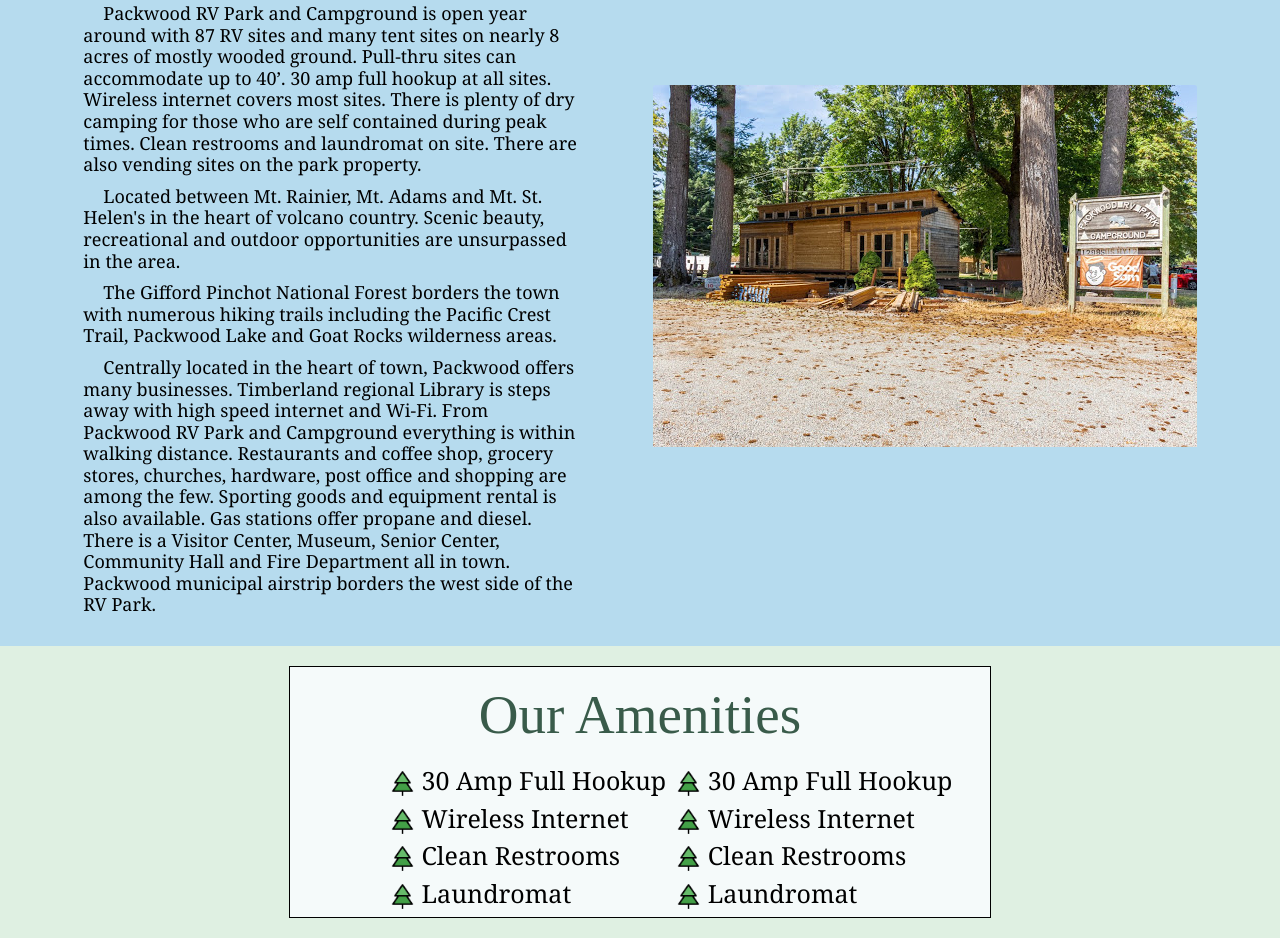
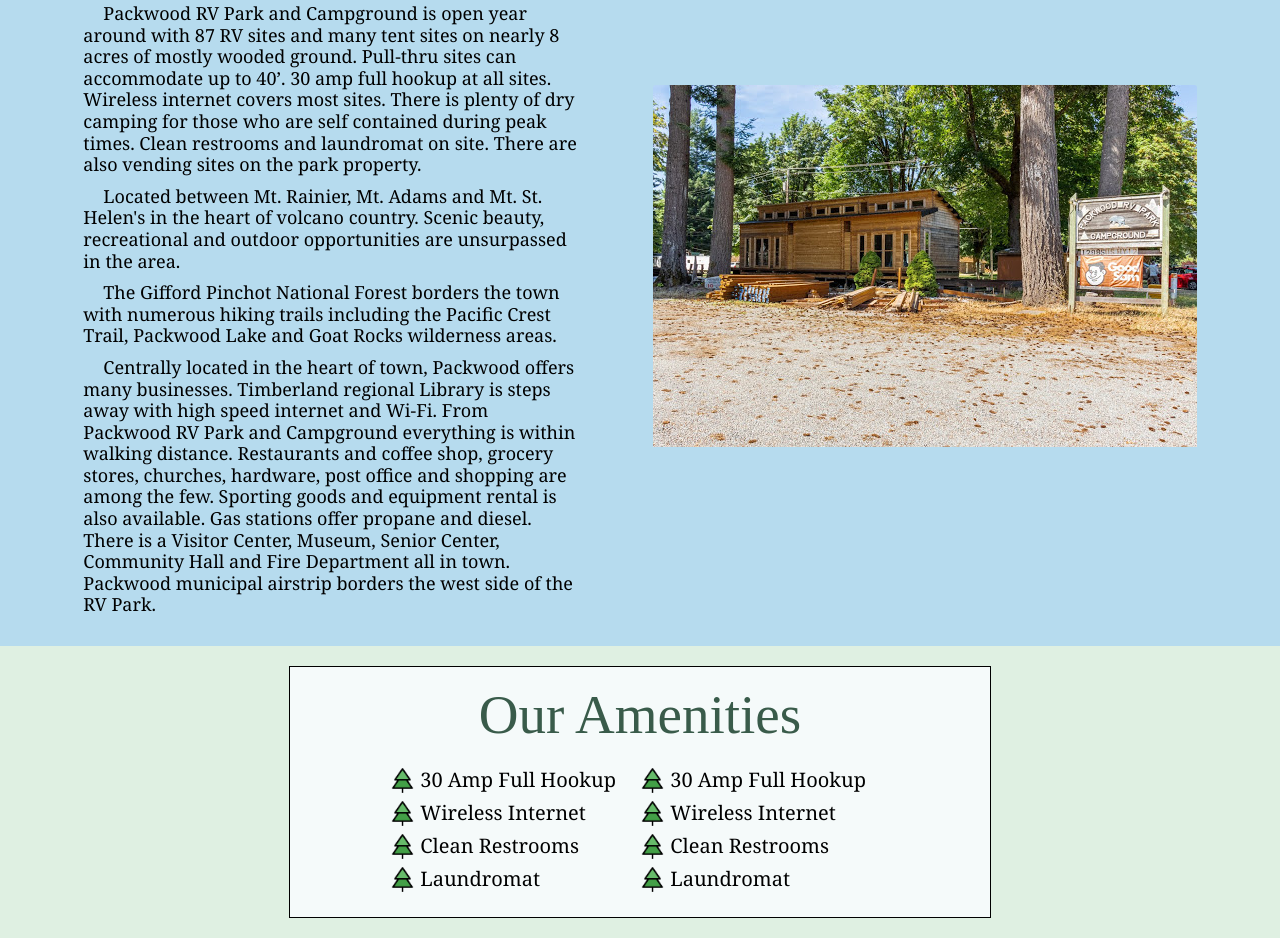
Before and after one commit to 1anderson2jacob/packwoodrv, a plain HTML site: page index.html in a window 1280 px wide. Shown: the part 912-1850 px from the top of the page. Drawn offline with Linux system fonts and the light colour scheme; a script that the page names is missing.

Commit message:
added margin-bottom to #amenities-list

```diff
--- a/css/body.css
+++ b/css/body.css
@@ -69,13 +69,14 @@ h1 {
   margin: 0 auto;
   height: 150px;
   font-family: Georgia, serif;
-  font-size: 25px;
+  font-size: 20px;
   line-height: 1.5;
 
   display: flex;
   flex-direction: column;
   flex-wrap: wrap;
 
+  margin-bottom: 20px;
 }
 
 #amenities-list li {
@@ -147,9 +148,6 @@ h1 {
     margin-bottom: 20px;
   }
 
-  #amenities-list {
-    font-size: 20px;
-  }
 }
 
 @media screen and (max-width: 550px) {
```
